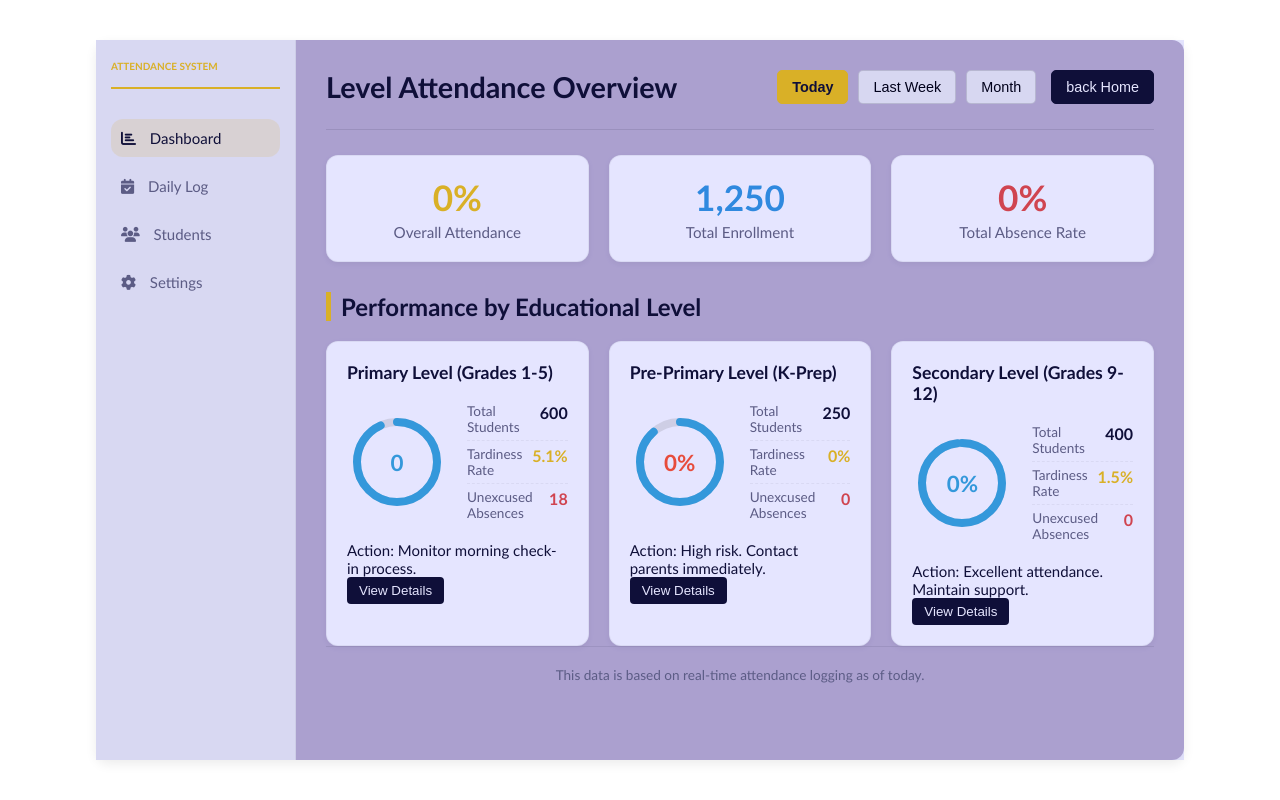
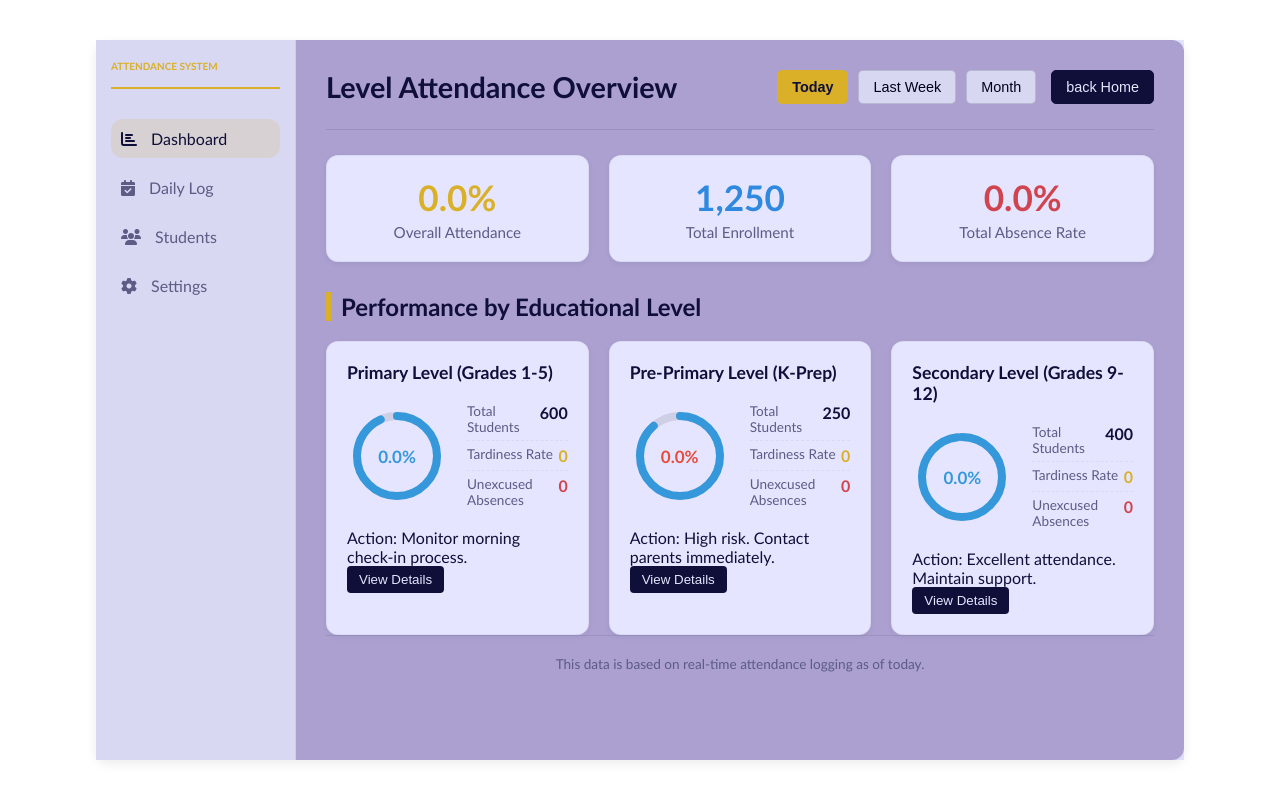
Before and after one commit to erneste001/Gs-amahoro-attendency-system, a PHP site: page /leader.php in a window 1280 px wide. Run offline with PHP 8.4, Linux system fonts and the light colour scheme.

Commit message:
fourth commit

```diff
--- a/leader.php
+++ b/leader.php
@@ -40,7 +40,7 @@
             align-items: flex-start;
             padding-top: 40px;
             padding-bottom: 40px;
-            font-size: 15px;
+            font-size:16px;
         }
 
         .app-container {
@@ -329,7 +329,7 @@
 
                 <section class="stats-grid">
                     <div class="stat-widget">
-                        <div class="value" style="color: var(--color-accent-yellow);">0%</div>
+                        <div id="overAll" class="value" style="color: var(--color-accent-yellow);">0%</div>
                         <div class="label">Overall Attendance</div>
                     </div>
                     <div class="stat-widget">
@@ -337,7 +337,7 @@
                         <div class="label">Total Enrollment</div>
                     </div>
                     <div class="stat-widget">
-                        <div class="value" style="color: var(--color-accent-red);">0%</div>
+                        <div id="oveAll" class="value" style="color: var(--color-accent-red);">0%</div>
                         <div class="label">Total Absence Rate</div>
                     </div>
                 </section>
@@ -354,7 +354,7 @@
                                     <circle class="circle-track" cx="50" cy="50" r="40"></circle>
                                     <circle class="circle-progress" cx="50" cy="50" r="40" data-progress="93.2" style="stroke-dashoffset: 17.08;"></circle>
                                 </svg>
-                                <span class="circle-text-center" style="color: var(--color-accent-blue);">0</span>
+                                <span id="primaryPercentage" class="circle-text-center" style="color: var(--color-accent-blue); font-size:17px;">0</span>
                             </div>
 
                             <div class="detail-stats">
@@ -364,11 +364,11 @@
                                 </div>
                                 <div class="detail-item">
                                     <span class="detail-label">Tardiness Rate</span>
-                                    <span class="detail-value" style="color: var(--color-accent-yellow);">5.1%</span>
+                                    <span  id="presenting" class="detail-value" style="color: var(--color-accent-yellow);">0%</span>
                                 </div>
                                 <div class="detail-item">
                                     <span class="detail-label">Unexcused Absences</span>
-                                    <span class="detail-value" style="color: var(--color-accent-red);">18</span>
+                                    <span id="absenting" class="detail-value" style="color: var(--color-accent-red);">18</span>
                                 </div>
                             </div>
                         </div>
@@ -386,7 +386,7 @@
                                     <circle class="circle-track" cx="50" cy="50" r="40"></circle>
                                     <circle class="circle-progress" cx="50" cy="50" r="40" data-progress="88.5" style="stroke-dashoffset: 28.89;"></circle>
                                 </svg>
-                                <span class="circle-text-center" style="color: var(--color-accent-red);">0%</span>
+                                <span id="prePercentage" class="circle-text-center" style="color: var(--color-accent-red); font-size:17px;">0%</span>
                             </div>
 
                             <div class="detail-stats">
@@ -396,11 +396,11 @@
                                 </div>
                                 <div class="detail-item">
                                     <span class="detail-label">Tardiness Rate</span>
-                                    <span class="detail-value" style="color: var(--color-accent-yellow);">0%</span>
+                                    <span id="presentings" class="detail-value" style="color: var(--color-accent-yellow);">0%</span>
                                 </div>
                                 <div class="detail-item">
                                     <span class="detail-label">Unexcused Absences</span>
-                                    <span class="detail-value" style="color: var(--color-accent-red);">0</span>
+                                    <span id="absentings" class="detail-value" style="color: var(--color-accent-red);">0</span>
                                 </div>
                             </div>
                         </div>
@@ -418,7 +418,7 @@
                                     <circle class="circle-track" cx="50" cy="50" r="40"></circle>
                                     <circle class="circle-progress" cx="50" cy="50" r="40" data-progress="98.1" style="stroke-dashoffset: 4.77;"></circle>
                                 </svg>
-                                <span class="circle-text-center" style="color: var(--color-accent-blue);">0%</span>
+                                <span id="secondaryPercentages" class="circle-text-center" style="color: var(--color-accent-blue); font-size:17px;">0%</span>
                             </div>
 
                             <div class="detail-stats">
@@ -428,11 +428,11 @@
                                 </div>
                                 <div class="detail-item">
                                     <span class="detail-label">Tardiness Rate</span>
-                                    <span class="detail-value" style="color: var(--color-accent-yellow);">1.5%</span>
+                                    <span id="presentss" class="detail-value" style="color: var(--color-accent-yellow);">1.5%</span>
                                 </div>
                                 <div class="detail-item">
                                     <span class="detail-label">Unexcused Absences</span>
-                                    <span class="detail-value" style="color: var(--color-accent-red);">0</span>
+                                    <span id="absentss" class="detail-value" style="color: var(--color-accent-red);">0</span>
                                 </div>
                             </div>
                         </div>
@@ -451,29 +451,46 @@
     </div>
 
     <script>
-        document.addEventListener('DOMContentLoaded', () => {
-            const circles = document.querySelectorAll('.circle-progress');
-            const radius = 40;
-            const circumference = 2 * Math.PI * radius;
+const levels = ["Primary", "Pre-primary", "Secondary"];
+let totalPresent = 0;
+let totalAbsent = 0;
+let percentages1 = 0, percentages2 = 0, percentages3 = 0;
 
-            circles.forEach(circle => {
-                const progress = parseFloat(circle.getAttribute('data-progress'));
-                const offset = circumference - (progress / 100) * circumference;
+levels.forEach(level => {
+    const presentRate = Number(localStorage.getItem(`presents-${level}`)) || 0;
+    const absentRate  = Number(localStorage.getItem(`absents-${level}`)) || 0;
 
-                setTimeout(() => {
-                    circle.style.strokeDashoffset = offset;
-                }, 100);
-            });
-        });
+    totalPresent += presentRate;
+    totalAbsent += absentRate;
 
-history.pushState(null, null, location.href);
-window.onpopstate = function () {
-    history.go(1);
-};
-history.pushState(null, null, location.href);
-window.onpopstate = function () {
-    history.go(1);
-};
+    if (level === "Primary") {
+        document.getElementById("presenting").textContent = presentRate;
+        document.getElementById("absenting").textContent = absentRate;
+        percentages1 = (presentRate * 100) / 600;
+        document.getElementById("primaryPercentage").textContent = percentages1.toFixed(1) + "%";
+
+    } else if (level === "Pre-primary") {
+        document.getElementById("presentings").textContent = presentRate;
+        document.getElementById("absentings").textContent = absentRate;
+        percentages2 = (presentRate * 100) / 250;
+        document.getElementById("prePercentage").textContent = percentages2.toFixed(1) + "%";
+
+    } else if (level === "Secondary") {
+        document.getElementById("presentss").textContent = presentRate;
+        document.getElementById("absentss").textContent = absentRate;
+        percentages3 = (presentRate * 100) / 400;
+        document.getElementById("secondaryPercentages").textContent = percentages3.toFixed(1) + "%";
+    }
+});
+
+const totalStudents = 600 + 250 + 400;
+const overallPercentage = (totalPresent * 100) / totalStudents;
+document.getElementById("overAll").textContent = overallPercentage.toFixed(1) + "%";
+
+const overallAbsentPercentage = (totalAbsent * 100) / totalStudents;
+document.getElementById("oveAll").textContent = overallAbsentPercentage.toFixed(1) + "%";
+
+
     </script>
 </body>
 </html>
```
Also changed, not shown: attendency.php (+17 -4 lines).
